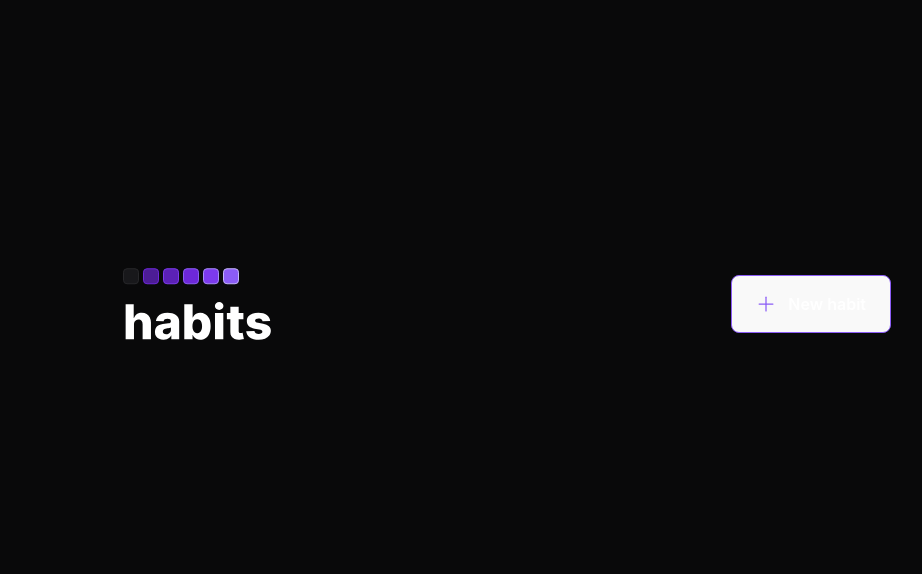
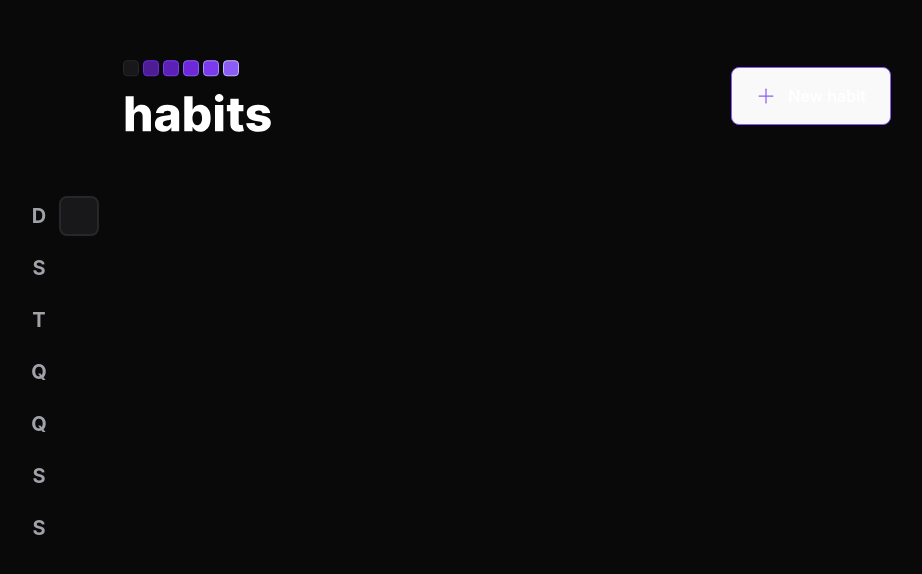
Before and after one commit to vitorhugo-pinto/nlw-setup-web, a React (Vite) app: page / in a window 1280 px wide. Shown: the part 128-702 px from the top of the page, without its empty margins (165-1087 px from the left). Built offline with nearby package versions, Linux system fonts and the light colour scheme.

Commit message:
usage of summary table component

```diff
--- a/src/App.tsx
+++ b/src/App.tsx
@@ -1,5 +1,6 @@
 import "./App.css";
 import { Header } from "./components/Header";
+import { SummaryTable } from "./components/SummaryTable";
 import "./styles/global.css";
 
 export function App() {
@@ -7,6 +8,7 @@ export function App() {
     <div className="w-screen h-screen flex justify-center items-center">
       <div className="w-full max-w-5xl px-6 flex flex-col gap-16">
         <Header />
+        <SummaryTable />
       </div>
     </div>
   );
```
